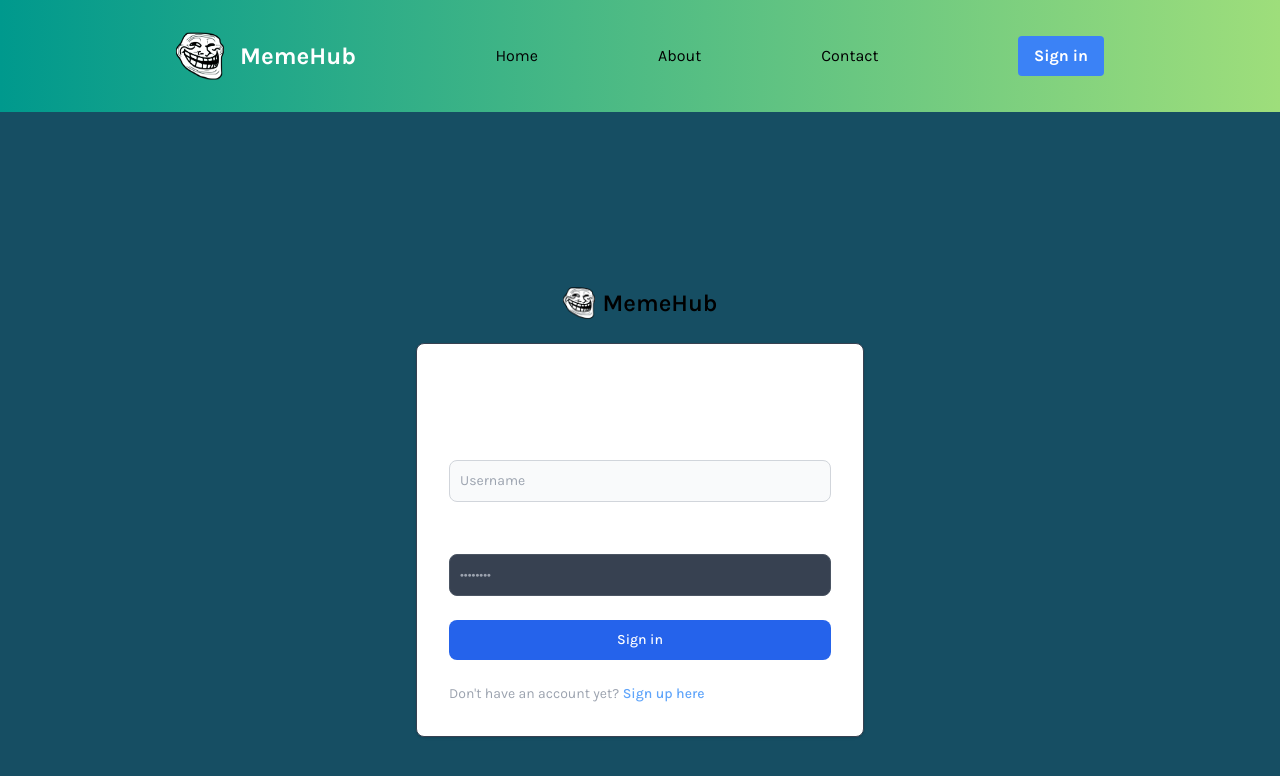
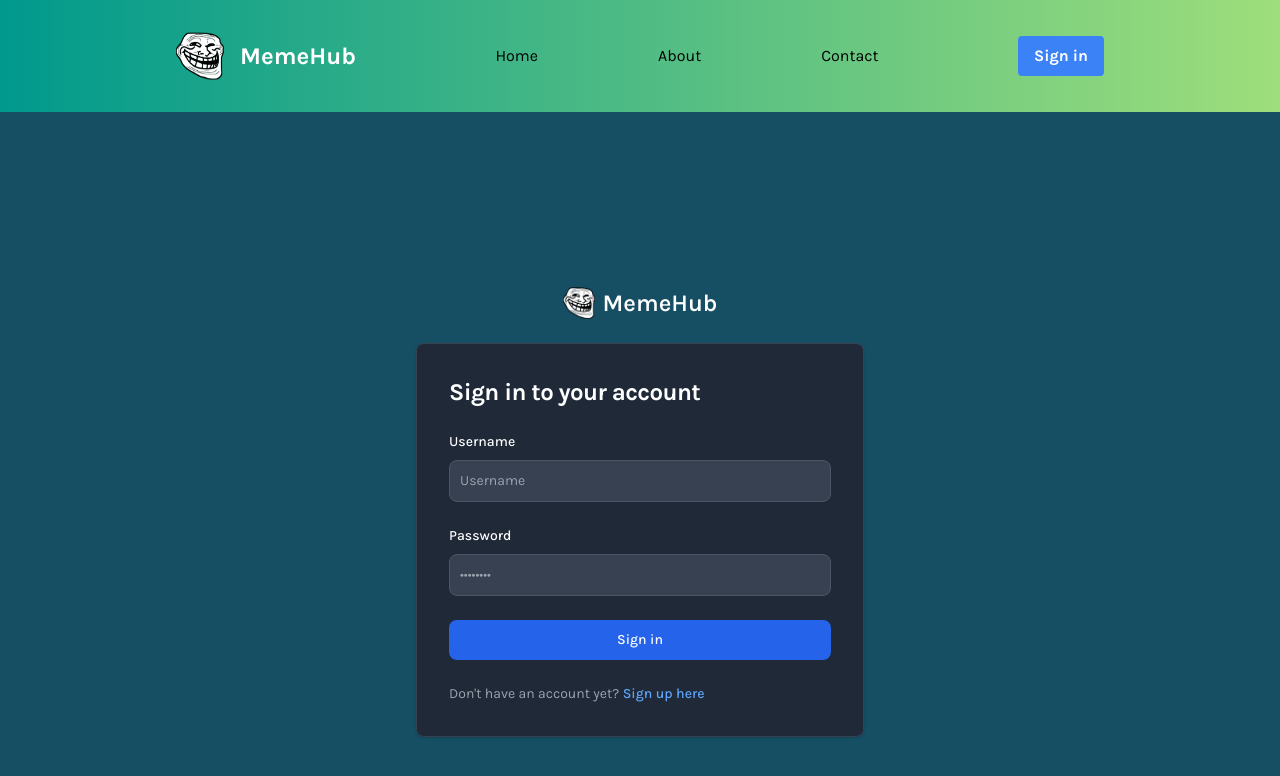
Before and after one commit to ChelletTakoua/MemeHub, a React (Create React App) app in the folder frontend/: page /login in a window 1280 px wide. Shown: the top 776 px of the page. Built offline with nearby package versions, Linux system fonts and the light colour scheme.

Commit message:
update: miner style fixes

```diff
--- a/frontend/src/pages/Login.js
+++ b/frontend/src/pages/Login.js
@@ -25,12 +25,12 @@ const Login = () => {
       <div className="flex flex-col items-center justify-center px-6 py-8 mx-auto md:h-screen lg:py-0">
         <Link
           to="/"
-          className="flex items-center mb-6 text-2xl font-semibold dark:text-white"
+          className="flex items-center mb-6 text-2xl font-semibold text-white"
         >
           <img className="w-8 h-8 mr-2" src={trollFace} alt="Troll Face" />
           MemeHub
         </Link>
-        <div className="w-full bg-white rounded-lg shadow border md:mt-0 sm:max-w-md xl:p-0 dark:bg-gray-800 border-gray-700">
+        <div className="w-full rounded-lg shadow border md:mt-0 sm:max-w-md xl:p-0 bg-gray-800 border-gray-700">
           <div className="p-6 space-y-4 md:space-y-6 sm:p-8">
             <h1 className="text-xl font-bold leading-tight tracking-tight md:text-2xl text-white">
               Sign in to your account
@@ -51,7 +51,7 @@ const Login = () => {
                   type="text"
                   name="username"
                   id="username"
-                  className="bg-gray-50 border border-gray-300 sm:text-sm rounded-lg focus:ring-primary-600 focus:border-primary-600 block w-full p-2.5 dark:bg-gray-700 dark:border-gray-600 dark:placeholder-gray-400 text-white dark:focus:ring-blue-500 dark:focus:border-blue-500"
+                  className="border sm:text-sm rounded-lg block w-full p-2.5 bg-gray-700 border-gray-600 placeholder-gray-400 text-white focus:ring-blue-500 focus:border-blue-500"
                   placeholder="Username"
                   required
                   value={username}
@@ -70,7 +70,7 @@ const Login = () => {
                   name="password"
                   id="password"
                   placeholder="••••••••"
-                  className="bg-gray-50 border border-gray-300 sm:text-sm rounded-lg focus:ring-primary-600 focus:border-primary-600 block w-full p-2.5 bg-gray-700 border-gray-600 placeholder-gray-400 text-white focus:ring-blue-500 focus:border-blue-500"
+                  className=" border  sm:text-sm rounded-lg block w-full p-2.5 bg-gray-700 border-gray-600 placeholder-gray-400 text-white focus:ring-blue-500 focus:border-blue-500"
                   required
                   value={password}
                   onChange={handlePasswordChange}
@@ -79,7 +79,7 @@ const Login = () => {
 
               <button
                 type="submit"
-                className="w-full text-white bg-primary-600 hover:bg-primary-700 focus:ring-4 focus:outline-none focus:ring-primary-300 font-medium rounded-lg text-sm px-5 py-2.5 text-center bg-primary-600 hover:bg-primary-700 focus:ring-primary-800"
+                className="w-full text-white focus:ring-4 focus:outline-none font-medium rounded-lg text-sm px-5 py-2.5 text-center bg-primary-600 hover:bg-primary-700 focus:ring-primary-800"
               >
                 Sign in
               </button>
```
